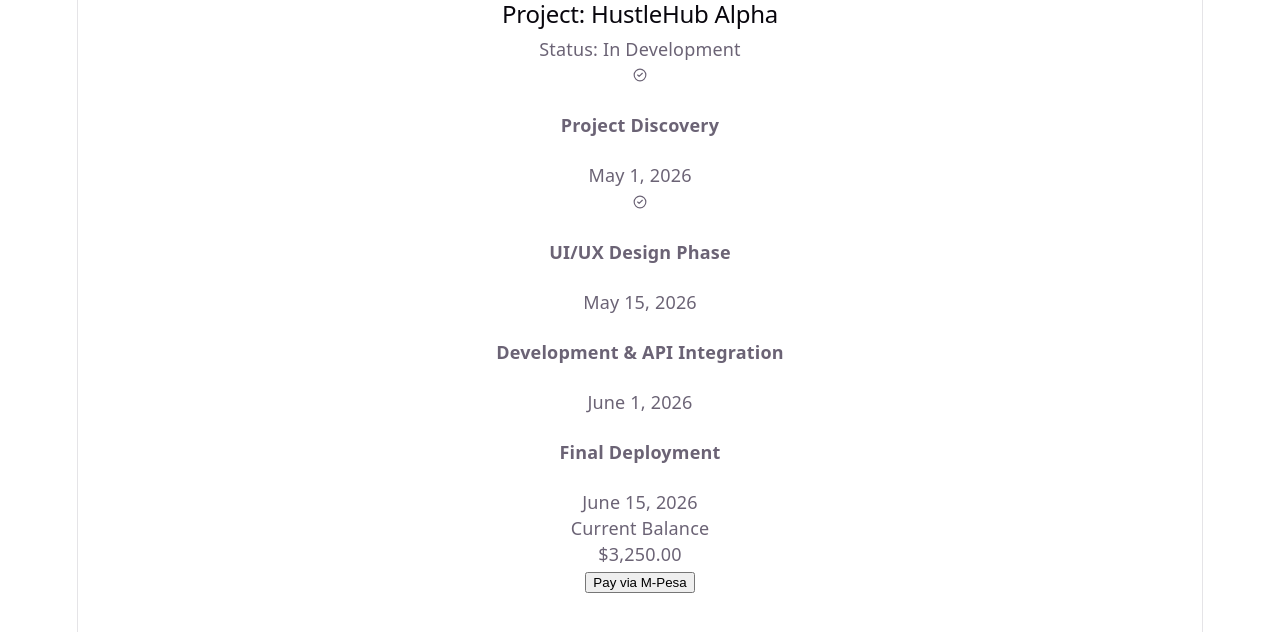
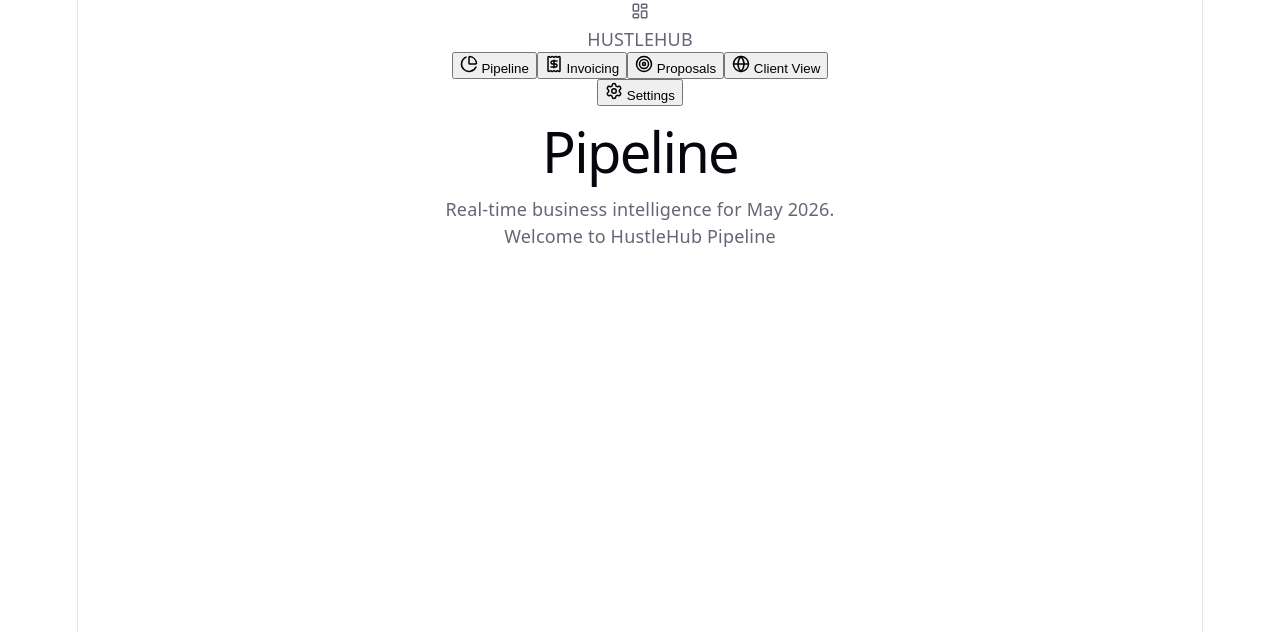
Before and after one commit to m55681518-byte/New-HustleHub-app, a React (Vite) app: page / in a window 1280 px wide. Shown: the top 632 px of the page. Built offline with nearby package versions, Linux system fonts and the light colour scheme.

Commit message:
FIX: Set MainDashboard as entry point

```diff
--- a/src/App.tsx
+++ b/src/App.tsx
@@ -1,11 +1,7 @@
-import ClientPortal from './ClientPortal';
+import MainDashboard from './MainDashboard';
 
 function App() {
-  return (
-    <div className="min-h-screen bg-black flex items-center justify-center p-4">
-      <ClientPortal />
-    </div>
-  );
+  return <MainDashboard />;
 }
 
 export default App;
--- a/src/MainDashboard.tsx
+++ b/src/MainDashboard.tsx
@@ -1,6 +1,5 @@
 import { useState } from 'react';
 import { LayoutDashboard, PieChart, Receipt, Target, Globe, Settings } from 'lucide-react';
-import App from './App';
 import InvoiceEngine from './components/InvoiceEngine';
 import ClientPortal from './ClientPortal';
 import ScopingTool from './components/ScopingTool';
@@ -53,8 +52,7 @@
           <p className="text-slate-400 mt-1">Real-time business intelligence for May 2026.</p>
         </div>
         <div className="transition-all duration-300">
-          {activeTab === 'pipeline' && <App />}
-          {activeTab === 'invoices' && <InvoiceEngine />}
+          {activeTab === 'pipeline' && <div className="text-white text-xl">Welcome to HustleHub Pipeline</div>}
           {activeTab === 'scoping' && <ScopingTool />}
           {activeTab === 'portal' && <ClientPortal />}
         </div>
```
